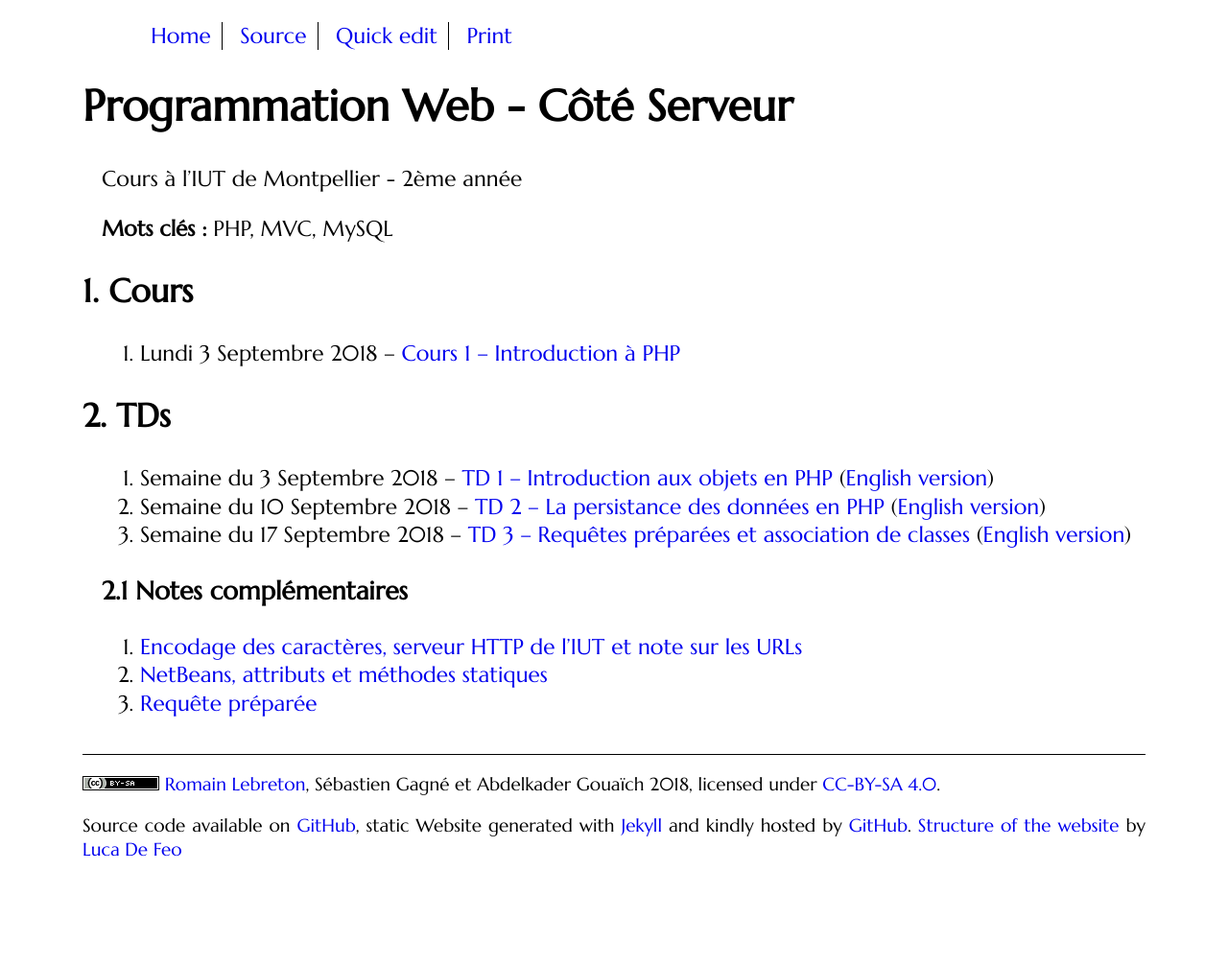
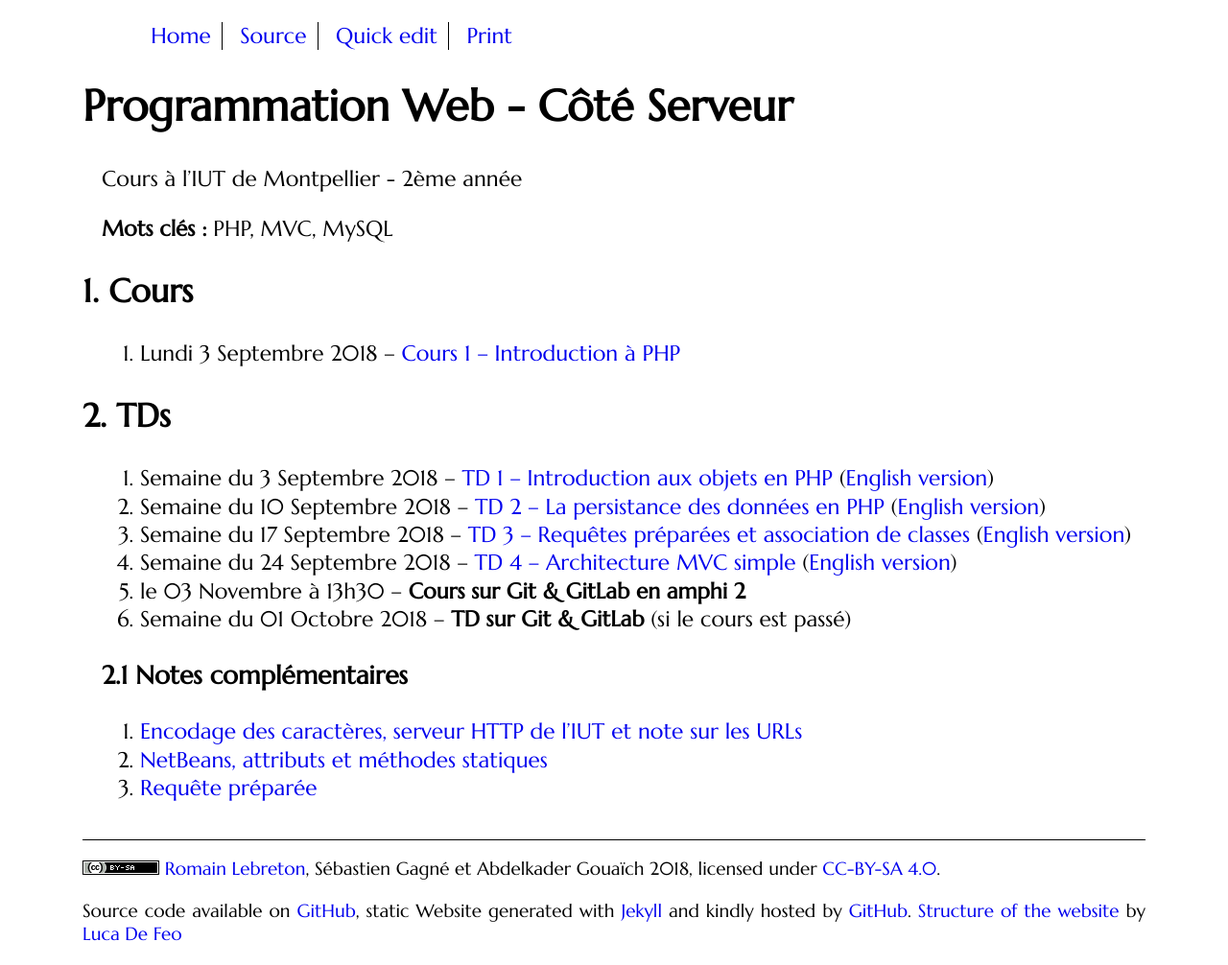
Before and after one commit to romainlebreton/R3.01-DeveloppementWeb, a Jekyll site: the page built from index.md, in a window 1280 px wide. Shown: the whole page at 96% size. Built offline with Jekyll 4.4.1, drawn with Linux system fonts in a browser that asks for light colours; some web fonts are replaced; before the commit the page ends 917 px from its top, so only the background shows below that.

Commit message:
TD4 & annonce cours Git

```diff
--- a/index.md
+++ b/index.md
@@ -43,8 +43,12 @@ Cours à l'IUT de Montpellier - 2ème année
 1. Semaine du 3 Septembre 2018 -- [TD 1 -- Introduction aux objets en PHP](tutorials/tutorial1.html) ([English version](tutorials/tutorial1-en.html))
 1. Semaine du 10 Septembre 2018 -- [TD 2 -- La persistance des données en PHP](tutorials/tutorial2.html) ([English version](tutorials/tutorial2-en.html))
 1. Semaine du 17 Septembre 2018 -- [TD 3 -- Requêtes préparées et association de classes](tutorials/tutorial3.html) ([English version](tutorials/tutorial3-en.html))
-<!-- 1. Semaine du 24 Septembre 2018 --  [TD 4 -- Architecture MVC simple](tutorials/tutorial4.html) ([English version](tutorials/tutorial4-en.html)) -->
-<!-- 1. Semaine du 01 Octobre 2018 --  [TD 5 -- Architecture MVC avancée 1/2](tutorials/tutorial5.html) ([English version](tutorials/tutorial5-en.html)) -->
+1. Semaine du 24 Septembre 2018 --  [TD 4 -- Architecture MVC simple](tutorials/tutorial4.html) ([English version](tutorials/tutorial4-en.html))
+1. le 03 Novembre à 13h30 -- **Cours sur Git & GitLab en amphi 2**
+1. Semaine du 01 Octobre 2018 -- **TD sur Git & GitLab** (si le cours est passé)
+<!-- Mettre en ligne les slides & TDs -->
+<!-- 1. Semaine du 08 Octobre 2018 --  [TD 5 -- Architecture MVC avancée 1/2](tutorials/tutorial5.html) ([English version](tutorials/tutorial5-en.html)) -->
+
 <!-- 1. Semaine du 08 Octobre 2018 --  [TD 6 -- Architecture MVC avancée 2/2](tutorials/tutorial6.html) ([English version](tutorials/tutorial6-en.html)) -->
 <!-- 1. Semaine du 15 Octobre 2018 -- [Début projet](projet.html) -->
 <!-- 1. Semaines du 22 Octobre 2018 -- 3h projet -->
```
